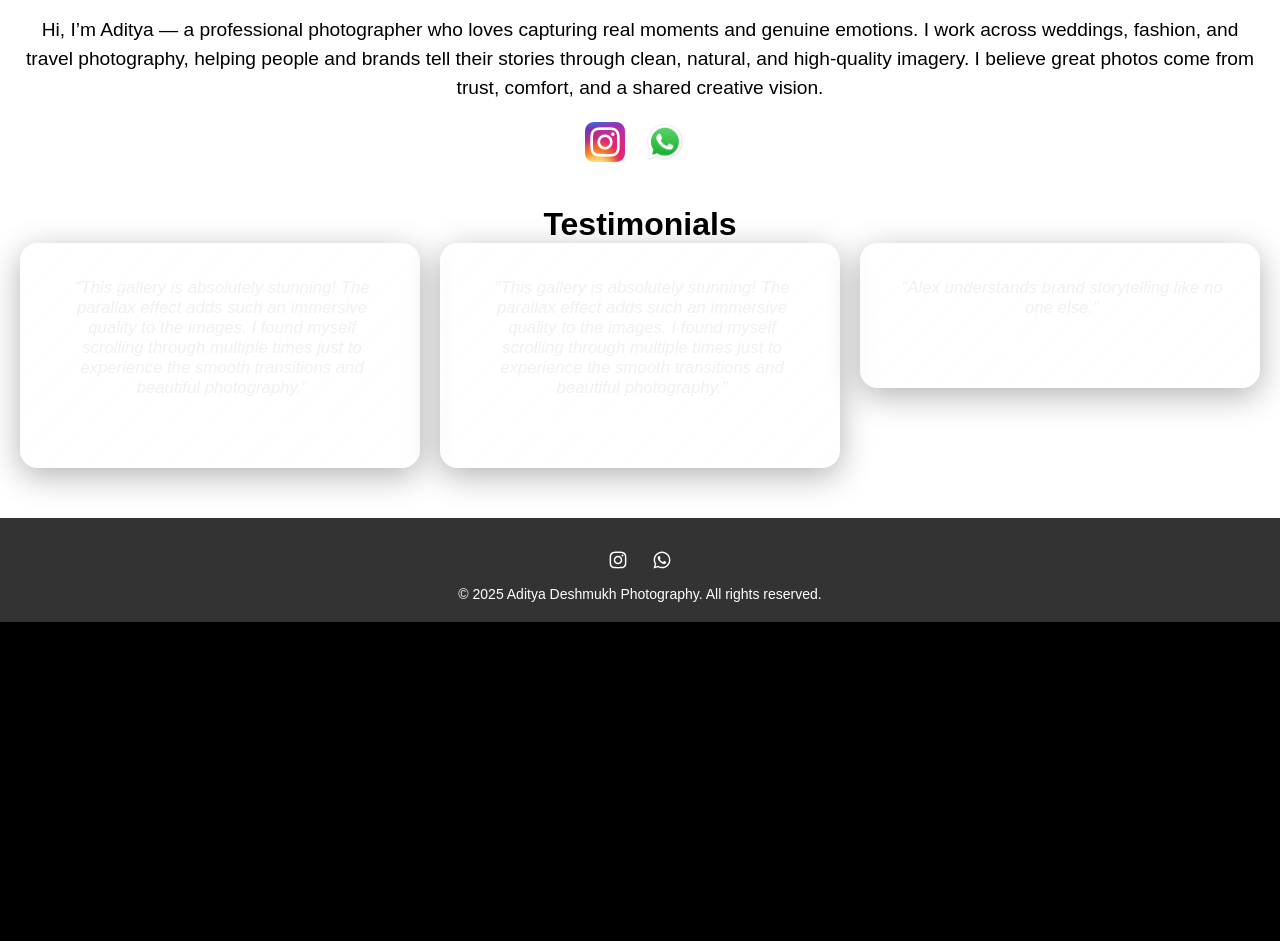
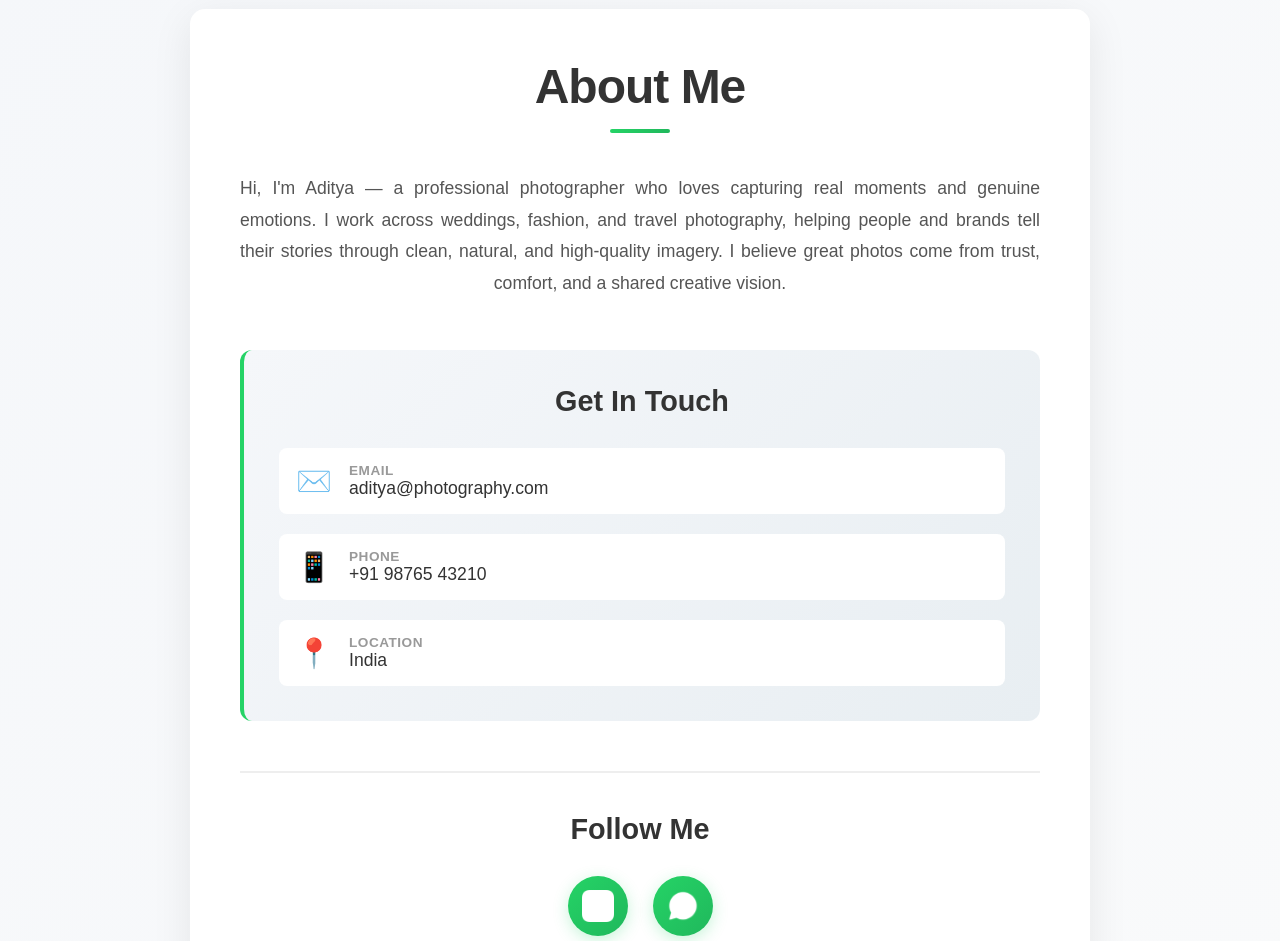
Before and after one commit to pavan-kumar2/aditya-portfolio, a React (Vite) app: page / in a window 1280 px wide. Shown: the part 851-1792 px from the top of the page. Before the commit the page ends 1473 px from the top, so only its background shows below. Built offline with nearby package versions, Linux system fonts and the light colour scheme; the HTML template or start-up script is replaced by a standard one.

Commit message:
Enhance About section with improved layout and contact information; add social links

```diff
--- a/src/layouts/About/About.css
+++ b/src/layouts/About/About.css
@@ -1,38 +1,252 @@
 .about-section {
-  background-color: white;
-  padding: 20px;
+  background: linear-gradient(135deg, #f5f7fa 0%, #f9fafb 100%);
+  padding: 60px 20px;
   text-align: center;
+  min-height: 100vh;
+  display: flex;
+  align-items: center;
+  justify-content: center;
+}
+
+.about-container {
+  max-width: 900px;
+  margin: 0 auto;
+  background: white;
+  border-radius: 15px;
+  padding: 50px;
+  box-shadow: 0 10px 40px rgba(0, 0, 0, 0.08);
+}
+
+.about-header {
+  display: flex;
+  flex-direction: column;
+  align-items: center;
+  margin-bottom: 40px;
 }
 
 .about-section .title {
-  font-size: 2rem;
+  font-size: 3rem;
+  color: #333;
+  font-weight: 700;
+  margin: 0;
+  letter-spacing: -1px;
+}
+
+.header-line {
+  width: 60px;
+  height: 4px;
+  background: linear-gradient(90deg, #25d366, #20b85c);
+  border-radius: 2px;
+  margin-top: 15px;
 }
 
 .about-section .description {
-  margin-top: 10px;
-  font-size: 1.2rem;
-  line-height: 1.5;
+  font-size: 1.1rem;
+  line-height: 1.8;
+  color: #555;
+  margin: 30px 0;
+  text-align: justify;
+  text-align-last: center;
+}
+
+/* Contact Info Section */
+.contact-info {
+  margin: 50px 0;
+  padding: 35px;
+  background: linear-gradient(135deg, #f5f7fa 0%, #e8eef2 100%);
+  border-radius: 12px;
+  border-left: 4px solid #25d366;
+}
+
+.contact-info h3 {
+  font-size: 1.8rem;
+  color: #333;
+  margin: 0 0 30px 0;
+  font-weight: 600;
+}
+
+.contact-details {
+  display: flex;
+  flex-direction: column;
+  gap: 20px;
+}
+
+.contact-item {
+  display: flex;
+  align-items: center;
+  gap: 15px;
+  padding: 15px;
+  background: white;
+  border-radius: 8px;
+  transition: all 0.3s ease;
+}
+
+.contact-item:hover {
+  transform: translateX(5px);
+  box-shadow: 0 4px 12px rgba(37, 211, 102, 0.15);
+}
+
+.contact-icon {
+  font-size: 1.8rem;
+  min-width: 40px;
+}
+
+.contact-content {
+  display: flex;
+  flex-direction: column;
+  align-items: flex-start;
+}
+
+.contact-label {
+  font-size: 0.85rem;
+  color: #999;
+  font-weight: 600;
+  text-transform: uppercase;
+  letter-spacing: 0.5px;
+}
+
+.contact-value {
+  font-size: 1.1rem;
+  color: #333;
+  font-weight: 500;
+  text-decoration: none;
+  transition: color 0.3s;
+}
+
+.contact-item a.contact-value:hover {
+  color: #25d366;
+}
+
+/* Social Section */
+.social-section {
+  margin-top: 50px;
+  padding-top: 40px;
+  border-top: 2px solid #eee;
+}
+
+.social-section h3 {
+  font-size: 1.8rem;
+  color: #333;
+  margin: 0 0 30px 0;
+  font-weight: 600;
 }
 
 .about-section .social-link {
-  margin-top: 20px;
   display: flex;
   justify-content: center;
-  gap: 10px;
+  gap: 25px;
+  list-style: none;
+  padding: 0;
+  margin: 0;
+  flex-wrap: wrap;
 }
 
 .about-section .social-link li {
   display: inline-block;
-  margin-right: 10px;
+  margin: 0;
+  padding: 0;
 }
 
-.about-section .social-link li a {
-  display: inline-block;
-  width: 40px;
-  height: 40px;
+.social-icon-link {
+  display: inline-flex;
+  width: 60px;
+  height: 60px;
+  border-radius: 50%;
+  background: linear-gradient(135deg, #25d366, #20b85c);
+  align-items: center;
+  justify-content: center;
+  transition: all 0.3s cubic-bezier(0.34, 1.56, 0.64, 1);
+  box-shadow: 0 4px 15px rgba(37, 211, 102, 0.25);
+  text-decoration: none;
 }
 
-.about-section .social-link li a img {
-  width: 100%;
-  height: 100%;
+.social-icon-link:hover {
+  transform: scale(1.15) translateY(-5px);
+  box-shadow: 0 8px 25px rgba(37, 211, 102, 0.4);
 }
+
+.social-icon-link img {
+  width: 32px;
+  height: 32px;
+  filter: brightness(0) invert(1);
+  transition: filter 0.3s;
+}
+
+.social-icon-link:hover img {
+  filter: brightness(1.1) invert(1);
+}
+
+/* Responsive Design */
+@media (max-width: 768px) {
+  .about-container {
+    padding: 30px 20px;
+  }
+
+  .about-section .title {
+    font-size: 2rem;
+  }
+
+  .about-section .description {
+    font-size: 1rem;
+    line-height: 1.6;
+  }
+
+  .contact-info {
+    padding: 20px;
+  }
+
+  .contact-info h3,
+  .social-section h3 {
+    font-size: 1.4rem;
+  }
+
+  .contact-item {
+    padding: 10px;
+  }
+
+  .about-section .social-link {
+    gap: 15px;
+  }
+
+  .social-icon-link {
+    width: 50px;
+    height: 50px;
+  }
+
+  .social-icon-link img {
+    width: 26px;
+    height: 26px;
+  }
+}
+
+@media (max-width: 480px) {
+  .about-section {
+    padding: 30px 15px;
+  }
+
+  .about-container {
+    padding: 20px;
+    border-radius: 10px;
+  }
+
+  .about-section .title {
+    font-size: 1.5rem;
+  }
+
+  .about-section .description {
+    font-size: 0.95rem;
+  }
+
+  .contact-details {
+    gap: 15px;
+  }
+
+  .about-section .social-link {
+    gap: 10px;
+  }
+
+  .social-icon-link {
+    width: 45px;
+    height: 45px;
+  }
+}
--- a/src/layouts/About/About.tsx
+++ b/src/layouts/About/About.tsx
@@ -3,27 +3,72 @@ import './About.css';
 import { images } from '../../utils/image';
 
 const About = () => {
+    const contactInfo = [
+        { label: 'Email', value: 'aditya@photography.com', icon: '✉️', href: 'mailto:aditya@photography.com' },
+        { label: 'Phone', value: '+91 98765 43210', icon: '📱', href: 'tel:+919876543210' },
+        { label: 'Location', value: 'India', icon: '📍' },
+    ];
+
+    const socialLinks = [
+        { name: 'Instagram', url: 'https://www.instagram.com/aditya_photography/', icon: images.instagramLogo },
+        { name: 'WhatsApp', url: 'https://wa.me/919876543210', icon: images.whatsappLogo },
+    ];
+
     return (
         <section className='about-section'>
+            <div className='about-container'>
+                <div className='about-header'>
                     <h2 className='title'>About Me</h2>
+                    <div className='header-line'></div>
+                </div>
+
                 <p className='description'>
-                Hi, I’m Aditya — a professional photographer who loves capturing real moments and genuine emotions. I work across weddings, fashion, and travel photography, helping people and brands tell their stories through clean, natural, and high-quality imagery. I believe great photos come from trust, comfort, and a shared creative vision.
+                    Hi, I'm Aditya — a professional photographer who loves capturing real moments and genuine emotions. I work across weddings, fashion, and travel photography, helping people and brands tell their stories through clean, natural, and high-quality imagery. I believe great photos come from trust, comfort, and a shared creative vision.
                 </p>
 
+                <div className='contact-info'>
+                    <h3>Get In Touch</h3>
+                    <div className='contact-details'>
+                        {contactInfo.map((info, index) => (
+                            <div key={index} className='contact-item'>
+                                <span className='contact-icon'>{info.icon}</span>
+                                <div className='contact-content'>
+                                    <span className='contact-label'>{info.label}</span>
+                                    {info.href ? (
+                                        <a href={info.href} className='contact-value'>
+                                            {info.value}
+                                        </a>
+                                    ) : (
+                                        <span className='contact-value'>{info.value}</span>
+                                    )}
+                                </div>
+                            </div>
+                        ))}
+                    </div>
+                </div>
+
+                <div className='social-section'>
+                    <h3>Follow Me</h3>
                     <ul className='social-link'>
-                <li>
-                    <a href="https://www.instagram.com/aditya_photography/" target="_blank" rel="noopener noreferrer">
-                        <img src={images.instagramLogo} alt="instagram" />
+                        {socialLinks.map((social, index) => (
+                            <li key={index}>
+                                <a
+                                    href={social.url}
+                                    target="_blank"
+                                    rel="noopener noreferrer"
+                                    title={social.name}
+                                    className='social-icon-link'
+                                >
+                                    <img src={social.icon} alt={social.name} />
                                 </a>
                             </li>
-                <li>
-                    <a href="https://www.facebook.com/aditya.photography" target="_blank" rel="noopener noreferrer">
-                        <img src={images.whatsappLogo} alt="whatsapp" />
-                    </a>
-                </li>
+                        ))}
                     </ul>
+                </div>
+            </div>
         </section>
-    )
-}
+    );
+};
 
-export default About
+
+export default About;
```
Lines whose indentation alone changed are shown as unchanged.
